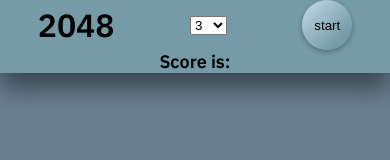
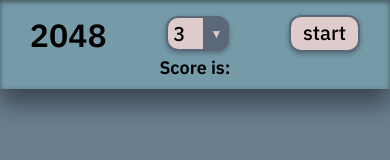
Before and after one commit to french-fries-with-pepper/light2048, a plain HTML site: page index.html in a window 390 px wide. Drawn offline with Linux system fonts and the light colour scheme.

Commit message:
fixed scrool on iphone, select, button

```diff
--- a/index.html
+++ b/index.html
@@ -15,6 +15,7 @@
   <body id="all">
     <div class="choose_wrap">
       <h1 class="page_header">2048</h1>
+      <div class="custom-select">
         <select name="difficulty" id="diff">
           <optgroup label="board size" selected></optgroup>
           <option value="3">3</option>
@@ -27,7 +28,7 @@
           <option value="10">10</option>
           <option value="11">11</option>
         </select>
-
+      </div>
       <button class="start_button" id="start">start</button>
       <h3 class="score">Score is: <span id="score_container"></span></h3>
     </div>
@@ -37,8 +38,8 @@
     <script src="https://hammerjs.github.io/dist/hammer.js"></script>
     <script src="main2.js"></script>
     <!--
-      TO DO:
-      size game window to fit all screens
+      TO_DO:
+
     -->
   </body>
 </html>
--- a/main2.js
+++ b/main2.js
@@ -3,7 +3,7 @@
 
   //init swipe detect class
   var myElement = document.getElementById("all");
-  var mc = new Hammer(myElement);
+  const mc = new Hammer(myElement);
 
   mc.get("swipe").set({
     direction: Hammer.DIRECTION_ALL
--- a/style.css
+++ b/style.css
@@ -18,17 +18,85 @@
 }
 
 .choose_wrap {
+  position: fixed;
+  top: 0;
+  left: 0;
+  right: 0;
+
+  padding-top: 10px;
+  padding-bottom: 10px;
+
   display: flex;
   flex-direction: row;
   justify-content: space-around;
   flex-wrap: wrap;
   align-items: center;
-  margin: 0 auto;
   text-align: center;
   font-size: 20px;
+  width: 100%;
   background-color: rgb(117, 154, 168);
-  box-shadow: 0px 15px 23px 0px rgba(0, 0, 0, 0.45);
+  box-shadow: 0px 15px 23px 0px rgba(0, 0, 0, 0.45),
+    inset 0px 2px 5px 0px rgba(0, 0, 0, 0.45);
 }
+
+/*custom select start*/
+.custom-select {
+  position: relative;
+  display: inline-block;
+}
+
+.custom-select select {
+  display: inline-block;
+  border: 2px solid rgb(90, 104, 122);
+  padding: 4px 3px 3px 5px;
+  margin: 0;
+  font: inherit;
+  outline: none; /* remove focus ring from Webkit */
+  line-height: 1.2;
+  background: #dfcbcb;
+
+  -webkit-appearance: none; /* remove the strong OSX influence from Webkit */
+  box-shadow: 0px 2px 5px 0px rgba(0, 0, 0, 0.29);
+
+  border-radius: 12px;
+}
+
+/* for Webkit's CSS-only solution */
+@media screen and (-webkit-min-device-pixel-ratio: 0) {
+  .custom-select select {
+    padding-right: 30px;
+  }
+}
+
+/* Since we removed the default focus styles, we have to add our own */
+.custom-select select:focus {
+  -webkit-box-shadow: 0 0 3px 1px rgb(0, 112, 204);
+  -moz-box-shadow: 0 0 3px 1px rgb(0, 112, 204);
+  box-shadow: 0 0 3px 1px rgb(0, 112, 204);
+}
+
+/* Select arrow styling */
+.custom-select:after {
+  content: "▼";
+  position: absolute;
+  top: 0;
+  right: 0;
+  bottom: 0;
+  font-size: 60%;
+  line-height: 35px;
+  padding: 0 7px;
+  background: rgb(90, 104, 122);
+  color: #dfcbcb;
+
+  pointer-events: none;
+
+  border-radius: 0 12px 12px 0;
+}
+
+.no-pointer-events .custom-select:after {
+  content: none;
+}
+/*custom select end*/
 
 .score {
   display: block;
@@ -36,38 +104,35 @@
   width: 100vw;
   text-align: center;
 }
-.difficulty {
-  font-size: 18px;
-}
+
 .start_button {
-  display: block;
   border: none;
-  width: 50px;
-  height: 50px;
-  border-radius: 25px;
-  background: linear-gradient(
-    135deg,
-    rgb(196, 218, 233) 0%,
-    rgb(117, 154, 168) 80%
-  );
+  border: 2px solid rgb(90, 104, 122);
+  padding-top: 4px;
+  padding-bottom: 5px;
+  padding-left: 12px;
+  padding-right: 12px;
+  border-radius: 12px;
+  font: inherit;
+  outline: none; /* remove focus ring from Webkit */
+  line-height: 1.2;
+  background-color: #dfcbcb;
   box-shadow: 0px 2px 5px 0px rgba(0, 0, 0, 0.29);
 }
-.start_button:hover,
 .start_button:focus {
   cursor: pointer;
-  box-shadow: none;
-  background: none;
-  background-color: rgb(117, 154, 168);
+  box-shadow: 0 0 3px 1px rgb(0, 112, 204);
+
+  outline: none;
 }
 .start_button:active {
   cursor: pointer;
   box-shadow: none;
-  background: none;
-  background-color: rgb(117, 154, 168);
   box-shadow: inset 0px 0px 6px 2px rgba(0, 0, 0, 0.34);
 }
 
 .page_header {
+  padding-top: 4px;
   font-size: 32px;
 }
 
@@ -82,6 +147,7 @@
   left: 50%;
   transform: translate(-50%, -50%);
   box-shadow: 0px 15px 23px 0px rgba(0, 0, 0, 0.45);
+  z-index: 5;
 }
 
 .game_container {
@@ -95,6 +161,7 @@
   grid-gap: 3px;
   border: rgb(64, 71, 64) solid 3px;
   border-radius: 4px;
+  z-index: 7;
 }
 
 @media only screen and (orientation: landscape) {
@@ -132,6 +199,7 @@
   box-shadow: inset 0 0 3px rgb(64, 71, 64);
   overflow: hidden;
   border-radius: 3px;
+  z-index: 8;
 }
 .numb {
   display: block;
```
Lines whose indentation alone changed are shown as unchanged.
